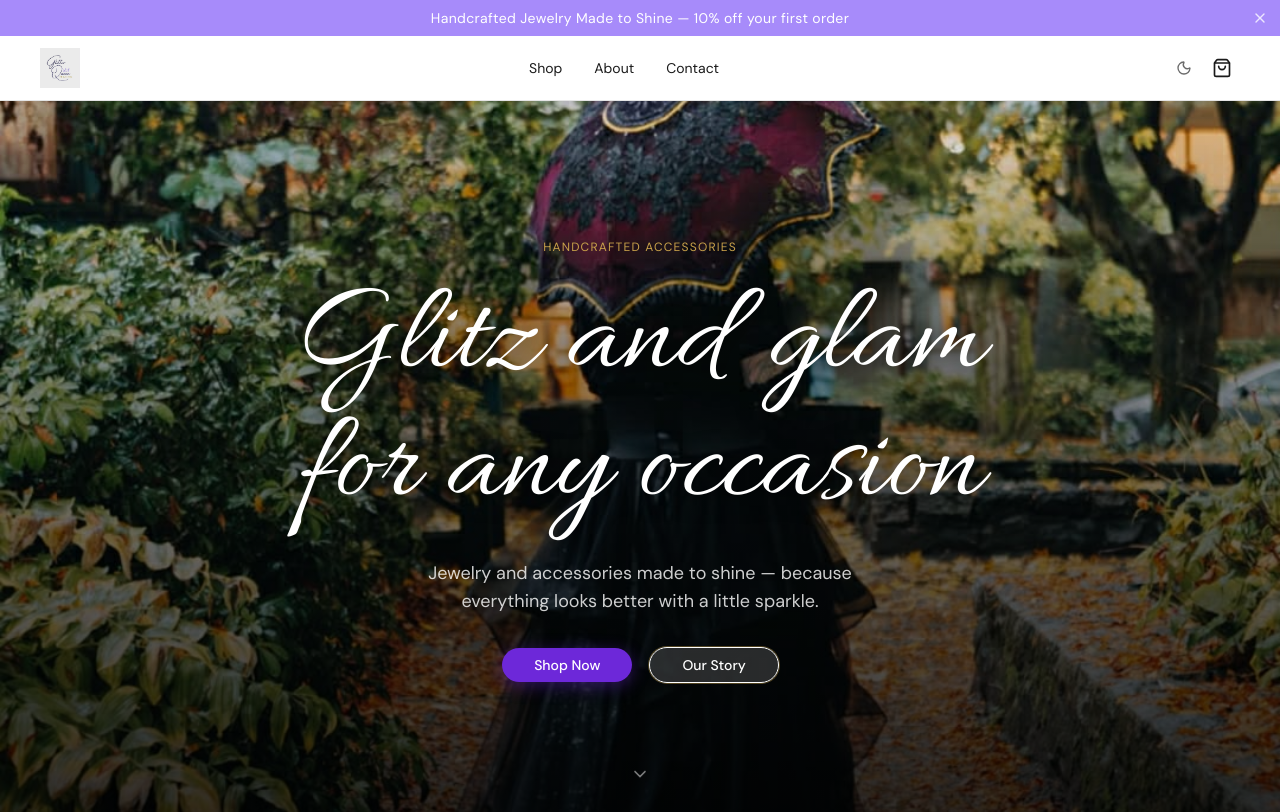
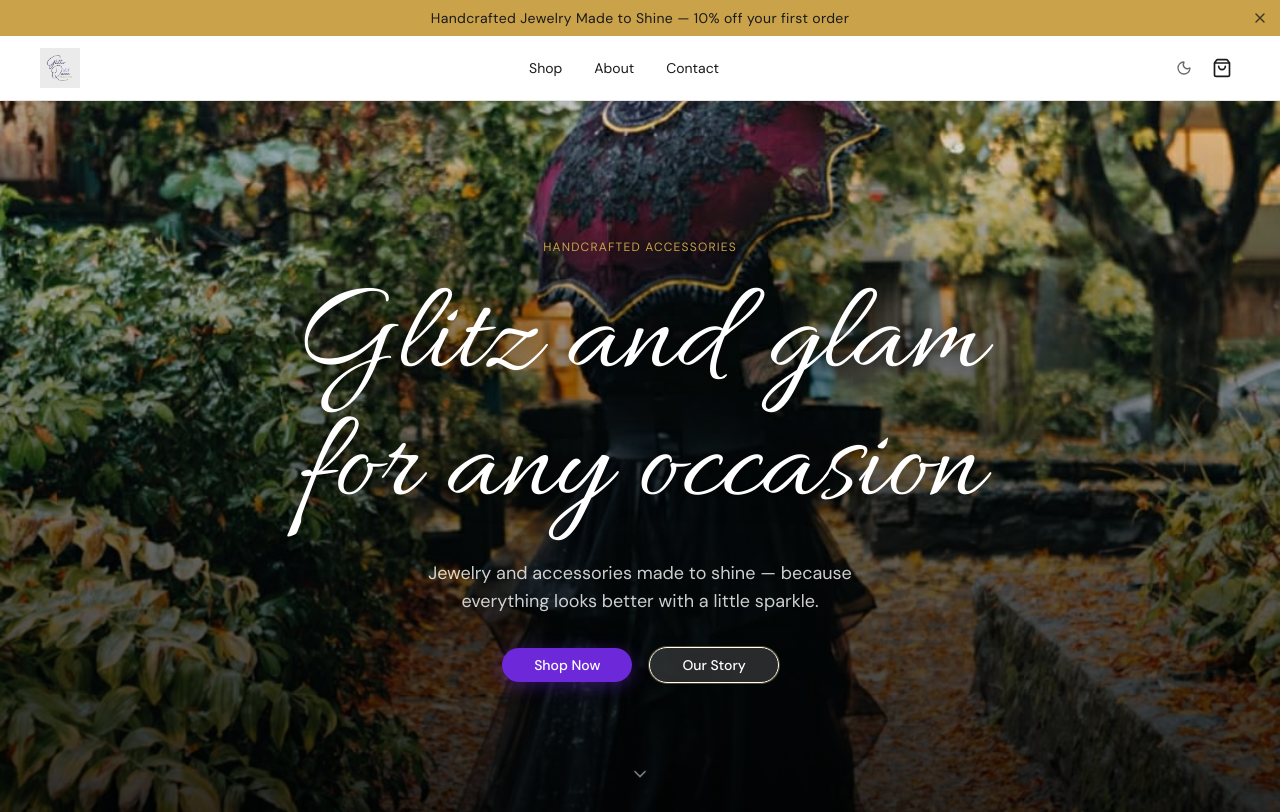
Before and after one commit to afk-bro/glitter-queen, a Next.js app: page / in a window 1280 px wide. Shown: the top 812 px of the page. Built offline with nearby package versions, Linux system fonts and the light colour scheme; no server answers; a web font is replaced by a local one.

Commit message:
feat: announcement bar bg-primary → bg-accent gold

```diff
--- a/components/layout/AnnouncementBar.tsx
+++ b/components/layout/AnnouncementBar.tsx
@@ -13,12 +13,12 @@ export function AnnouncementBar({ message, dismissible = true }: AnnouncementBar
   if (dismissed) return null
 
   return (
-    <div className="relative bg-primary text-primary-foreground text-center py-2 px-10 text-sm font-body tracking-wide">
+    <div className="relative bg-accent text-[#1a1a1a] text-center py-2 px-10 text-sm font-body tracking-wide">
       <span>{message}</span>
       {dismissible && (
         <button
           onClick={() => setDismissed(true)}
-          className="absolute right-3 top-1/2 -translate-y-1/2 text-primary-foreground opacity-80 hover:opacity-60 transition-opacity duration-200"
+          className="absolute right-3 top-1/2 -translate-y-1/2 text-[#1a1a1a] opacity-80 hover:opacity-60 transition-opacity duration-200"
           aria-label="Dismiss announcement"
         >
           <X className="w-4 h-4" />
```
Also changed, not shown: 1 other file (tests, documents, lock files or other folders).
